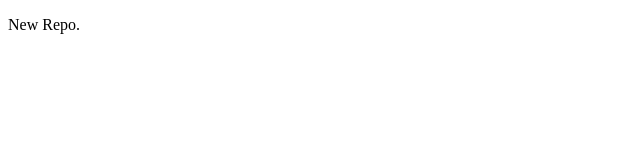
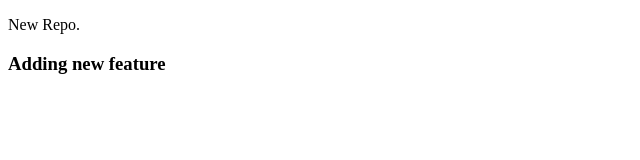
Before and after one commit to Abhijit8951/new-repo, a plain HTML site: page index.html in a window 1280 px wide. Shown: the whole page, without its empty margins (0-640 px from the left). Drawn offline with Linux system fonts and the light colour scheme.

Commit message:
adding new feature

```diff
--- a/index.html
+++ b/index.html
@@ -7,5 +7,6 @@
 </head>
 <body>
     <p>New Repo.</p>
+    <h3>Adding new feature</h3>
 </body>
 </html>
```
